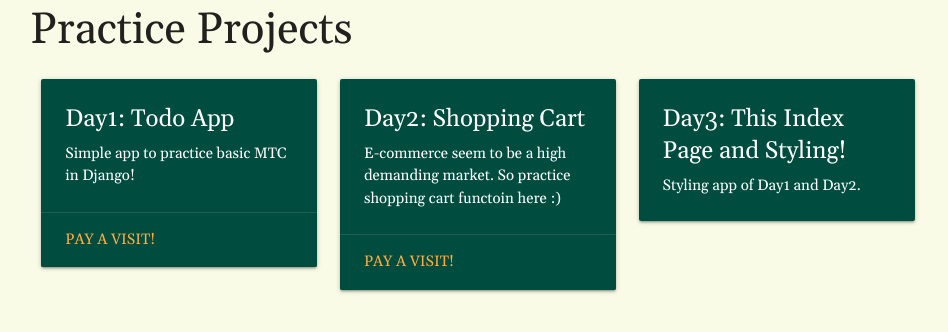
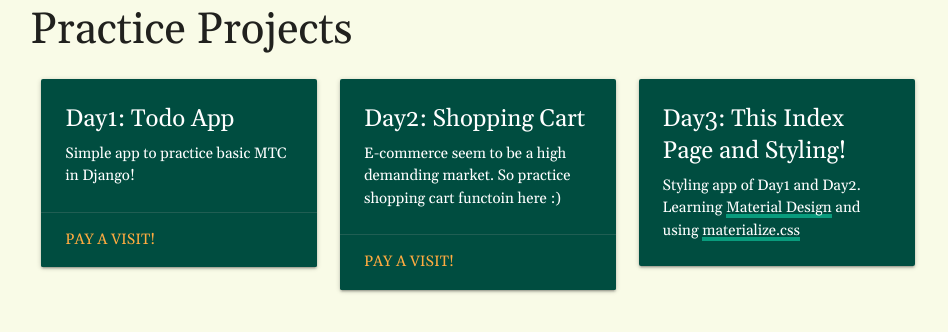
Before and after one commit to ebbsanchez/ebbtools, a Django app: page / in a window 1280 px wide. Shown: the part 346-678 px from the top of the page, without its empty margins (162-1110 px from the left). Run offline with Django 3.2, Linux system fonts and the light colour scheme; some libraries are stand-ins or nearby versions.

Commit message:
Add information of day3

```diff
--- a/practicezone/practicezone/templates/index.html
+++ b/practicezone/practicezone/templates/index.html
@@ -77,12 +77,16 @@
 				<div class="card teal darken-4">
 					<div class="card-content white-text">
 						<span class="card-title">Day3: This Index Page and Styling!</span>
-						<p>Styling app of Day1 and Day2.</p>
+						<p>
+							Styling app of Day1 and Day2. Learning
+							<a href="https://material.io" class="style-link white-text">Material Design</a>
+							and using
+							<a href="https://materializecss.com" class="style-link white-text">materialize.css</a>
+						</p>
 					</div>
 				</div>
 			</div>
 		</div>
 	</div>
 </div>
-
 {% endblock content %}
```
